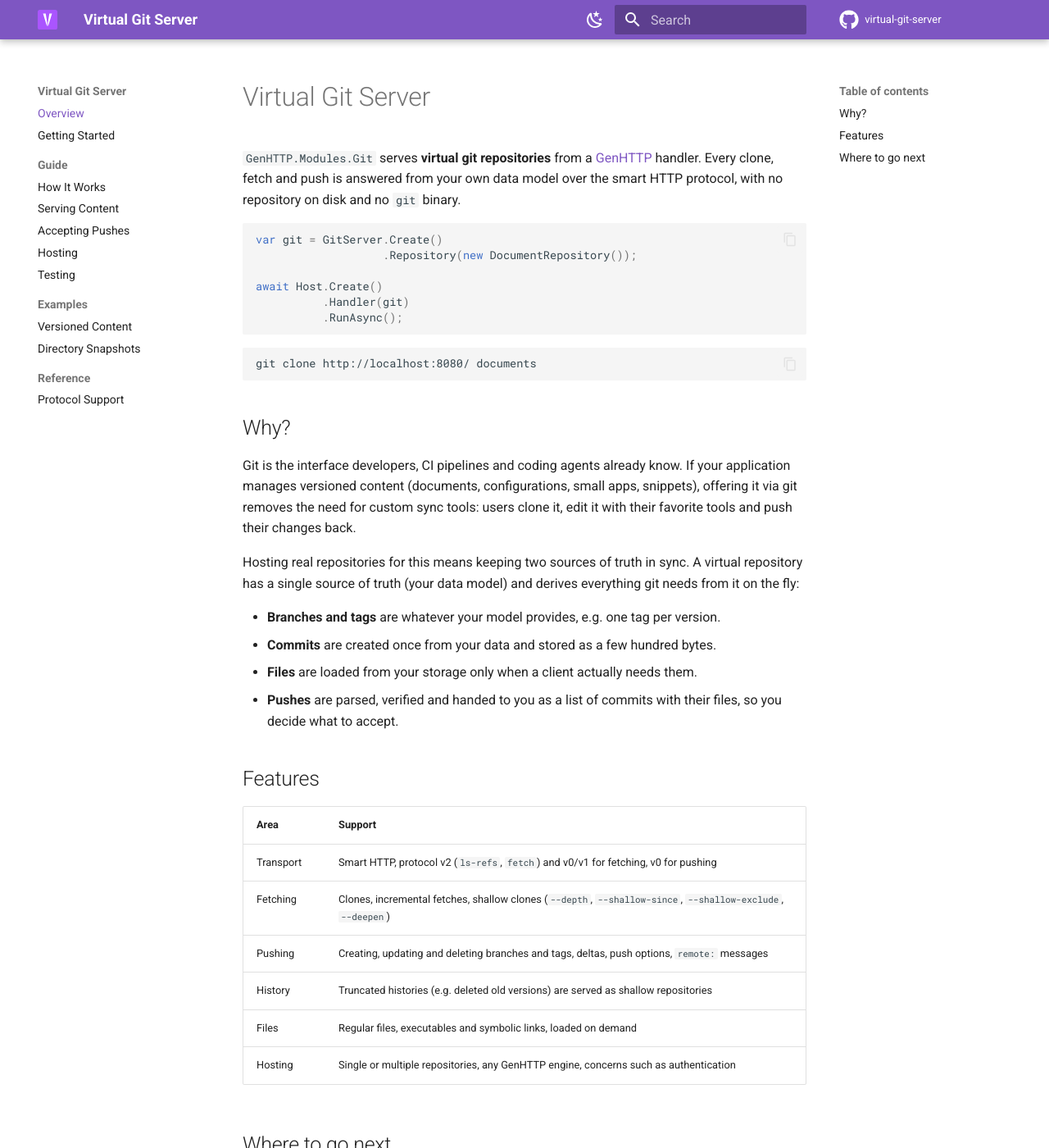
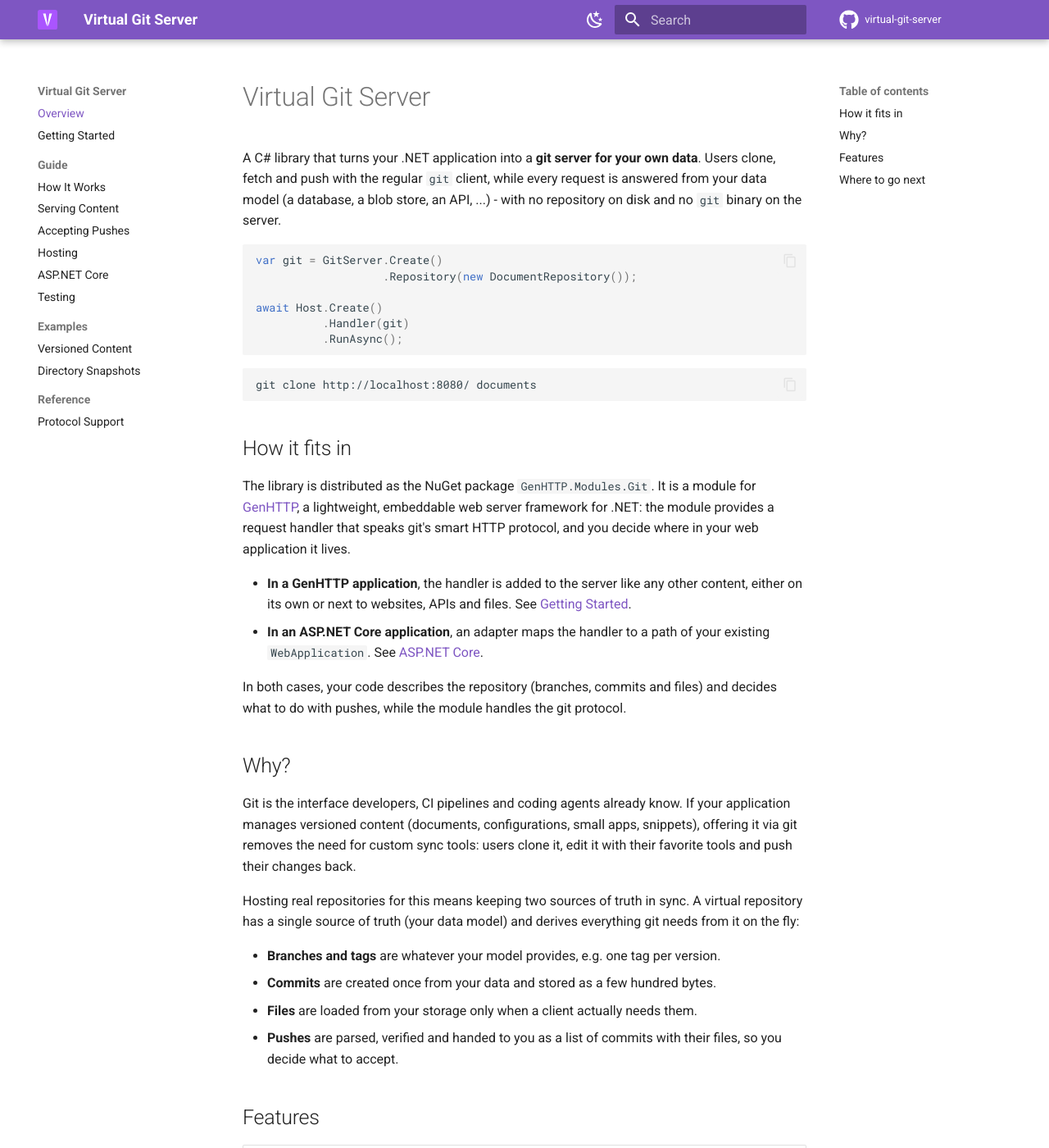
Before and after one commit to Kaliumhexacyanoferrat/virtual-git-server, an MkDocs documentation site: the page built from docs/index.md, in a window 1280 px wide and 1400 px high. Shown: the whole window at 82% size. Built offline with MkDocs 1.6.1 and Material for MkDocs 9.7.7, drawn with Linux system fonts in a browser that asks for light colours; comment, search, counter and statistics services are not loaded; some of the changed text lies outside the part shown.

Commit message:
Explain the .NET / GenHTTP context and document ASP.NET Core hosting (#5)
Readers unfamiliar with GenHTTP could not tell that this is a C# library
that plugs into a web server. The readmes and the documentation now
introduce the package as a GenHTTP module, show how to set up a project
from scratch and describe how to map the handler into an ASP.NET Core
application via GenHTTP.Adapters.AspNetCore, including the Kestrel
request body limit that otherwise rejects pushes above 30 MB.

Co-authored-by: Claude Opus 5.5 <noreply@anthropic.com>

````diff
--- a/docs/index.md
+++ b/docs/index.md
@@ -1,8 +1,8 @@
 # Virtual Git Server
 
-`GenHTTP.Modules.Git` serves **virtual git repositories** from a [GenHTTP](https://genhttp.org/) handler. Every
-clone, fetch and push is answered from your own data model over the smart HTTP protocol, with no repository on disk
-and no `git` binary.
+A C# library that turns your .NET application into a **git server for your own data**. Users clone, fetch and push
+with the regular `git` client, while every request is answered from your data model (a database, a blob store, an
+API, ...) - with no repository on disk and no `git` binary on the server.
 
 ```csharp
 var git = GitServer.Create()
@@ -16,6 +16,20 @@ await Host.Create()
 ```sh
 git clone http://localhost:8080/ documents
 ```
+
+## How it fits in
+
+The library is distributed as the NuGet package `GenHTTP.Modules.Git`. It is a module for
+[GenHTTP](https://genhttp.org/), a lightweight, embeddable web server framework for .NET: the module provides a
+request handler that speaks git's smart HTTP protocol, and you decide where in your web application it lives.
+
+- **In a GenHTTP application**, the handler is added to the server like any other content, either on its own or
+  next to websites, APIs and files. See [Getting Started](getting-started.md).
+- **In an ASP.NET Core application**, an adapter maps the handler to a path of your existing `WebApplication`. See
+  [ASP.NET Core](aspnet-core.md).
+
+In both cases, your code describes the repository (branches, commits and files) and decides what to do with pushes,
+while the module handles the git protocol.
 
 ## Why?
 
@@ -41,13 +55,14 @@ source of truth (your data model) and derives everything git needs from it on th
 | Pushing   | Creating, updating and deleting branches and tags, deltas, push options, `remote:` messages                 |
 | History   | Truncated histories (e.g. deleted old versions) are served as shallow repositories                          |
 | Files     | Regular files, executables and symbolic links, loaded on demand                                             |
-| Hosting   | Single or multiple repositories, any GenHTTP engine, concerns such as authentication                        |
+| Hosting   | Single or multiple repositories, any GenHTTP engine or ASP.NET Core, concerns such as authentication        |
 
 ## Where to go next
 
 <div class="grid cards" markdown>
 
 - **[Getting Started](getting-started.md)**: serve your first repository in a few lines of code.
+- **[ASP.NET Core](aspnet-core.md)**: add a repository to an existing ASP.NET Core application.
 - **[How It Works](concepts.md)**: references, commits, trees and why commit ids must never change.
 - **[Serving Content](repositories.md)**: implement `IGitRepository` for your data model.
 - **[Accepting Pushes](pushing.md)**: implement `IWritableGitRepository` and validate what clients send.
--- a/mkdocs.yml
+++ b/mkdocs.yml
@@ -1,5 +1,5 @@
 site_name: Virtual Git Server
-site_description: Serve virtual git repositories from your own data model with GenHTTP.
+site_description: Serve virtual git repositories from your own data model in .NET applications, with GenHTTP or ASP.NET Core.
 site_url: https://kaliumhexacyanoferrat.github.io/virtual-git-server/
 site_author: Andreas Nägeli
 
@@ -67,6 +67,7 @@ nav:
       - Serving Content: repositories.md
       - Accepting Pushes: pushing.md
       - Hosting: hosting.md
+      - ASP.NET Core: aspnet-core.md
       - Testing: testing.md
   - Examples:
       - Versioned Content: examples/versioned-content.md
````
Also changed, not shown: Module/README.md (+43 -5 lines), README.md (+96 -7 lines), docs/aspnet-core.md (added, +93 -0 lines), docs/getting-started.md (+14 -3 lines), docs/hosting.md (+2 -1 lines).
